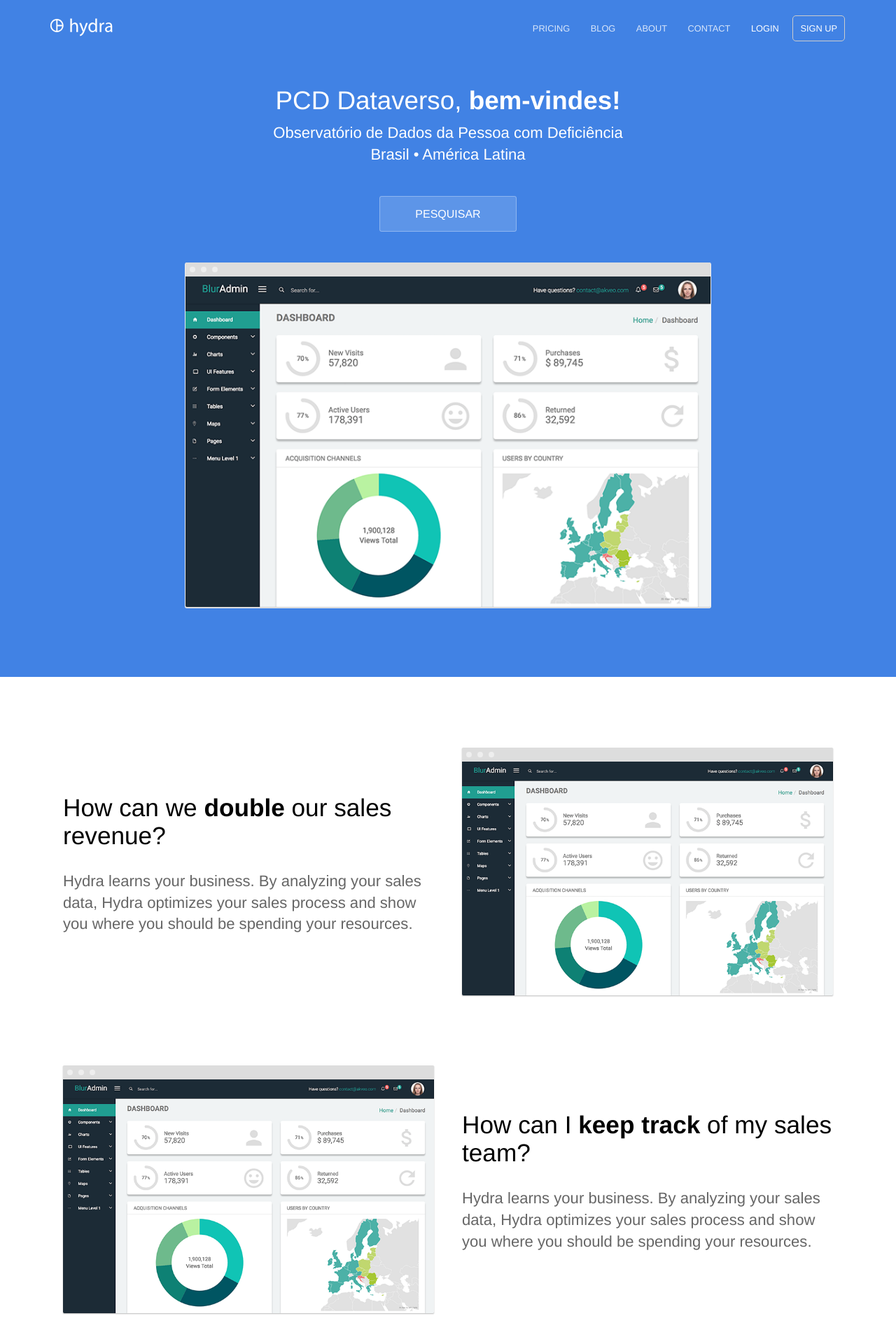
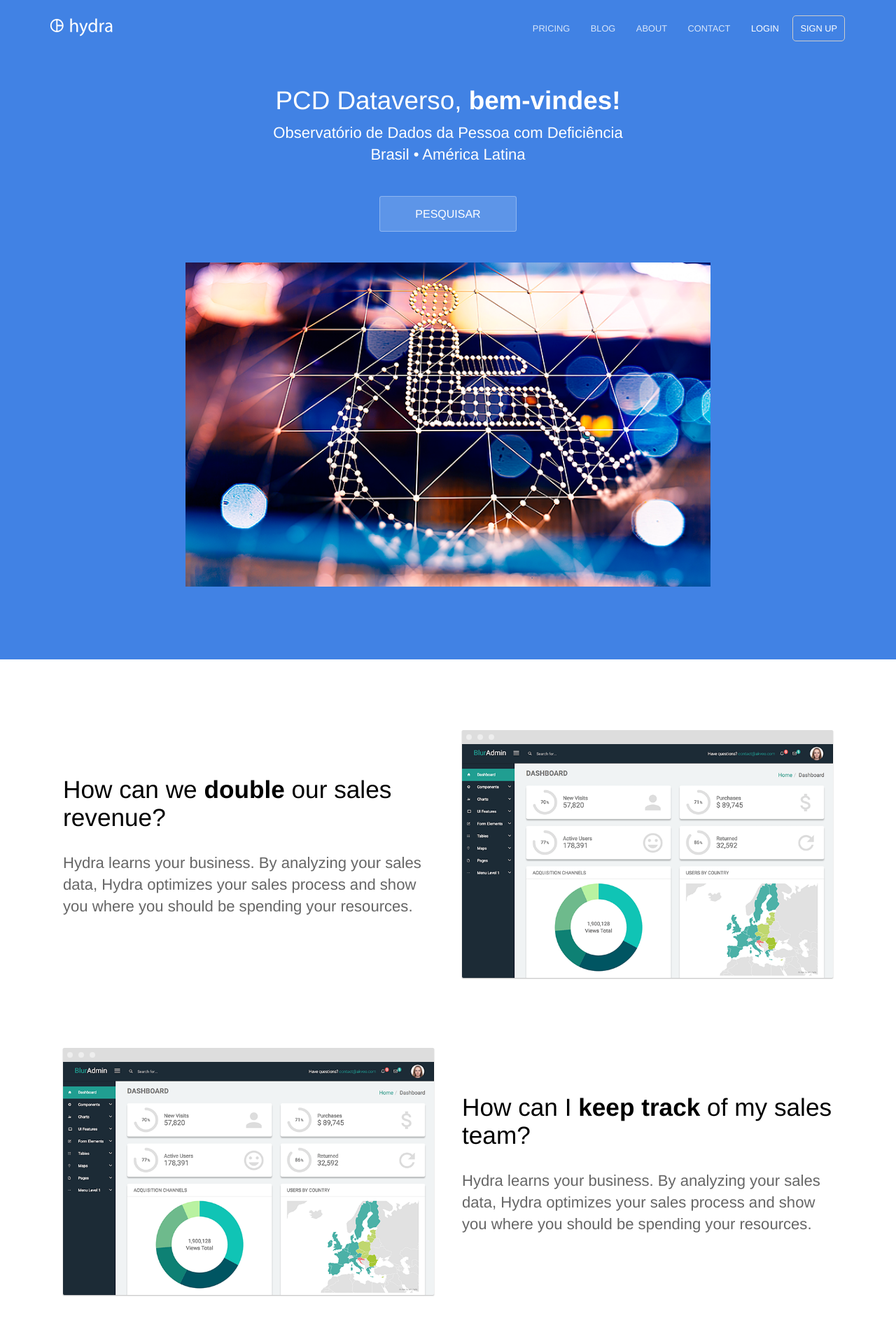
Before and after one commit to jornalistainclusivo/pcd.dataverso.org, a Jekyll site: the page built from index.html, in a window 1280 px wide. Shown: the top 1920 px of the page at 70% size. Built offline with Jekyll 4.4.1, drawn with Linux system fonts in a browser that asks for light colours.

Commit message:
imagem home

```diff
--- a/index.html
+++ b/index.html
@@ -8,7 +8,7 @@
 		<p class="subtext editable">Observatório de Dados da Pessoa com Deficiência<br> Brasil • América Latina</br></p>
 		<div class="cta button alt"><a href="{{ site.baseurl }}/contact/">PESQUISAR</a></div>
 		<div>
-			<img src="{{ site.baseurl }}/images/dashboard.png" alt="Screenshot" class="screenshot editable" />
+			<img src="{{ site.baseurl }}/images\accessibility-icon.jpg" alt="Accessibility icon" class="image editable" />
 		</div>
 	</div>
 </section>
```
Also changed, not shown: images/PCD.dataverso-logo.svg (added), images/accessibility-icon.jpg (added).
